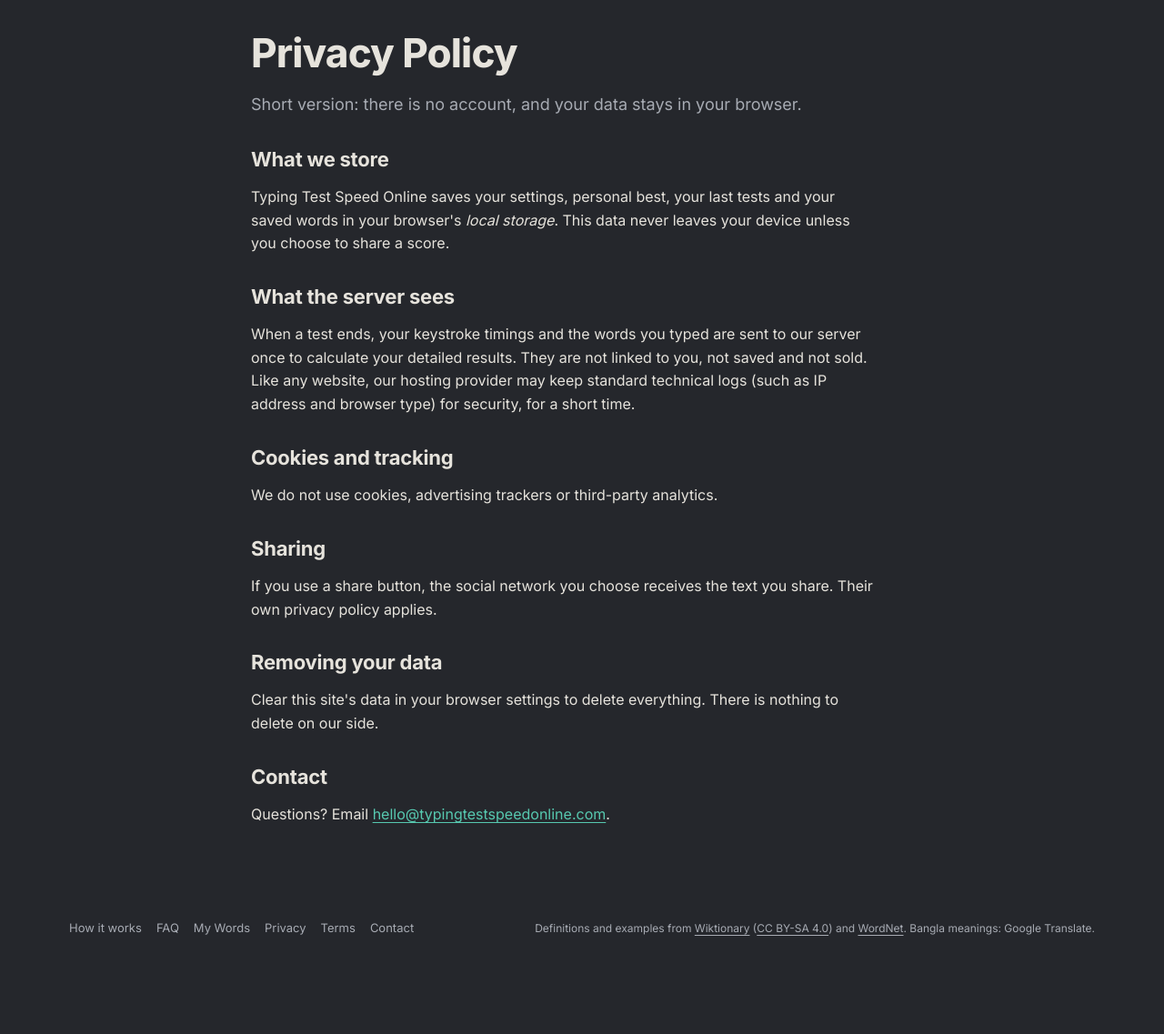
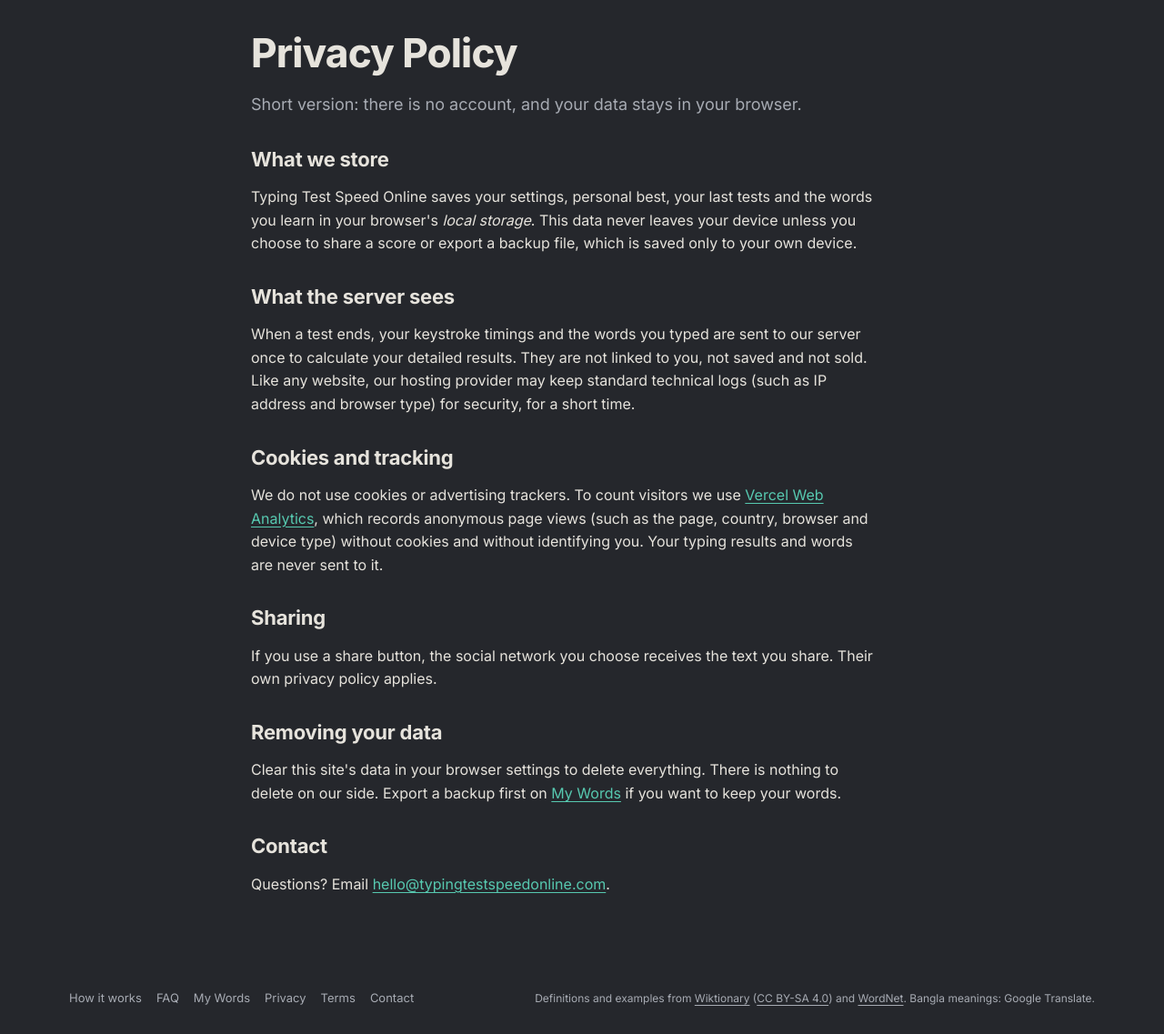
Before and after one commit to saifulislamshah/Typing-Test-Speed-Online, a FastAPI app: page /privacy in a window 1280 px wide. Shown: the part 76-1213 px from the top of the page at 91% size. Before the commit the page ends 1105 px from the top, so only its background shows below. Run offline with FastAPI, Linux system fonts and the light colour scheme; some libraries are stand-ins or nearby versions.

Commit message:
Auto-save learned words, backup export/import, analytics, fix progress chart

```diff
--- a/app/config.py
+++ b/app/config.py
@@ -10,6 +10,10 @@ APP_SHORT_NAME = "TypingTest"
 SITE_URL = os.environ.get("SITE_URL", "https://typingtestspeedonline.com").rstrip("/")
 # PLACEHOLDER: replace with a real, monitored address before launch.
 CONTACT_EMAIL = os.environ.get("CONTACT_EMAIL", "hello@typingtestspeedonline.com")
+# Vercel Web Analytics: anonymous visitor counts, no cookies. Vercel sets VERCEL=1, and the
+# script is served by Vercel from this site's own domain (/_vercel/insights/script.js), so
+# the strict CSP ('self') already allows it. Set ANALYTICS=0 to turn it off.
+ANALYTICS = os.environ.get("ANALYTICS", "1" if os.environ.get("VERCEL") == "1" else "0") == "1"
 
 LEVELS = ("easy", "medium", "hard")
 DEFAULT_LEVEL = "medium"
--- a/app/main.py
+++ b/app/main.py
@@ -137,6 +137,7 @@ def render(name: str, *, title: str, description: str, path: str, current: str =
         "HEADER": header,
         "FOOTER": PARTIALS["footer"],
         "THEME_SCRIPT": THEME_SCRIPT,
+        "ANALYTICS_SCRIPT": '\n<script defer src="/_vercel/insights/script.js"></script>' if config.ANALYTICS else "",
         "TITLE": html.escape(title),
         "DESCRIPTION": html.escape(description),
         "CANONICAL": config.SITE_URL + path,
--- a/app/static/css/main.css
+++ b/app/static/css/main.css
@@ -357,6 +357,14 @@ mark.hw { background: none; color: inherit; font-weight: 700; text-decoration: u
 .history th, .history td { text-align: left; padding: var(--s1) var(--s2) var(--s1) 0; border-bottom: 1px solid var(--border); white-space: nowrap; }
 .history th { font-size: 0.8125rem; color: var(--muted); font-weight: 650; }
 .mw-h { margin-top: var(--s4); }
+.backup { display: flex; flex-wrap: wrap; align-items: center; gap: var(--s1) var(--s3); margin: var(--s3) 0; padding: var(--s2) var(--s3); background: var(--surface); border-radius: var(--radius); }
+.backup-text { flex: 1 1 360px; margin: 0; color: var(--muted); font-size: 0.9375rem; }
+.backup-text strong { color: var(--text); }
+.backup-actions { display: flex; flex-wrap: wrap; gap: var(--s1); }
+.backup-status { flex-basis: 100%; margin: 0; color: var(--ok); font-weight: 600; font-size: 0.9375rem; }
+.backup-status:empty { display: none; }
+.mw-meta { margin: var(--s-half) 0 0; color: var(--muted); font: 400 0.8125rem var(--font-mono); }
+.mw-more { display: flex; margin: var(--s3) auto 0; }
 .mw-toolbar { display: flex; flex-wrap: wrap; gap: var(--s2); align-items: flex-end; margin: var(--s3) 0; }
 .field { display: grid; gap: var(--s-half); }
 .field.grow { flex: 1 1 240px; }
--- a/app/static/js/my-words.js
+++ b/app/static/js/my-words.js
@@ -1,4 +1,5 @@
-// My Words page: every saved word as a full card, with search, filters and practice.
+// My Words page: every learned word as a full card, with search, filters, practice,
+// progress and backup (export/import a JSON file).
 import { $, bnAllHtml, cap, esc, initTheme, sensesHtml, speakBtn, wireWordUi } from './util.js';
 import * as store from './storage.js';
 import { lineChart } from './chart.js';
@@ -6,16 +7,19 @@ import { lineChart } from './chart.js';
 initTheme();
 const list = $('#mw-list');
 wireWordUi(list);
+const PAGE = 48; // cards rendered at a time; "Show more" adds the next page
+let limit = PAGE;
+const fmtDate = (t) => new Date(t).toLocaleDateString(undefined, { month: 'short', day: 'numeric', year: 'numeric' });
 
 function render() {
-  const all = Object.values(store.getWords()).sort((a, b) => b.savedAt - a.savedAt);
+  const all = Object.values(store.getWords()).sort((a, b) => (b.lastAt || b.savedAt || 0) - (a.lastAt || a.savedAt || 0));
   const ws = store.wordStats();
   renderProgress();
   $('#mw-empty').hidden = all.length > 0;
   $('#mw-toolbar').hidden = all.length === 0;
   $('#mw-summary').textContent = all.length
-    ? `You saved ${ws.saved} word${ws.saved === 1 ? '' : 's'} - ${ws.needPractice ? `${ws.needPractice} still need practice.` : 'all practiced. Nice work!'}`
-    : 'Words you save after a test appear here, with every meaning and example.';
+    ? `You have learned ${ws.saved} word${ws.saved === 1 ? '' : 's'} - ${ws.needPractice ? `${ws.needPractice} still need practice.` : 'all practiced. Nice work!'}`
+    : 'Every word you learn in a test is added here automatically, with its meanings and examples.';
   const learning = all.filter((w) => !w.known).length;
   const practice = $('#mw-practice');
   practice.hidden = learning === 0;
@@ -27,17 +31,21 @@ function render() {
   const shown = all.filter(({ r, known }) =>
     (!level || r.level === level) &&
     (!status || (status === 'known') === !!known) &&
-    (!q || r.word.includes(q) || r.senses.some((s) => s.meaning.toLowerCase().includes(q))));
-  $('#mw-count').textContent = all.length ? `Showing ${shown.length} of ${all.length} words` : '';
-  list.innerHTML = shown.map(cardHtml).join('');
+    (!q || r.word.includes(q) || r.senses.some((s) => s.meaning.toLowerCase().includes(q)) ||
+      Object.values(r.bn || {}).some((m) => m.some((x) => x.includes(q)))));
+  const page = shown.slice(0, limit);
+  $('#mw-count').textContent = all.length ? `Showing ${page.length} of ${shown.length === all.length ? '' : `${shown.length} matching, `}${all.length} words` : '';
+  list.innerHTML = page.map(cardHtml).join('');
+  $('#mw-more').hidden = shown.length <= limit;
 }
 
-function cardHtml({ r, known }) {
+function cardHtml({ r, known, savedAt, seen }) {
   return `<li class="mw-card${known ? ' is-known' : ''}">
 <div class="wc-head"><h2 class="wc-word">${esc(r.word)}</h2><span class="pos-tag">${esc(r.level)}</span>${known ? '<span class="known-tag">Known</span>' : ''}</div>
 <div class="wc-pron">${r.ipa ? `<span class="ipa">${esc(r.ipa)}</span>` : ''}${speakBtn(r.word)}</div>
 ${bnAllHtml(r)}
 <p class="wc-meaning"><strong>${esc(cap(r.word))}</strong> means ${esc(r.senses[0].meaning)}.</p>
+<p class="mw-meta">${savedAt ? `Learned ${fmtDate(savedAt)}` : 'Learned'}${seen > 1 ? ` · typed ${seen} times` : ''}</p>
 <h3 class="ex-h">Meanings and examples</h3>${sensesHtml(r, r.senses)}
 <div class="mw-actions">
 <button type="button" class="btn btn-secondary btn-sm" data-known="${esc(r.id)}" aria-pressed="${known ? 'true' : 'false'}">${known ? 'Known ✓ (practice again)' : 'Mark as known'}</button>
@@ -60,7 +68,45 @@ list.addEventListener('click', (e) => {
     $('#mw-search').focus();
   }
 });
-for (const id of ['#mw-search', '#mw-level', '#mw-status']) $(id).addEventListener('input', render);
+for (const id of ['#mw-search', '#mw-level', '#mw-status']) $(id).addEventListener('input', () => { limit = PAGE; render(); });
+$('#mw-more').addEventListener('click', () => {
+  const first = list.children.length;
+  limit += PAGE;
+  render();
+  list.children[first]?.querySelector('button')?.focus(); // keep keyboard users at the new cards
+});
+
+// ---- backup
+const backupStatus = (msg) => { $('#backup-status').textContent = msg; };
+$('#export-btn').addEventListener('click', () => {
+  const data = store.exportData();
+  const blob = new Blob([JSON.stringify(data)], { type: 'application/json' });
+  const a = document.createElement('a');
+  a.href = URL.createObjectURL(blob);
+  a.download = `typing-test-backup-${new Date().toISOString().slice(0, 10)}.json`;
+  document.body.append(a);
+  a.click();
+  a.remove();
+  setTimeout(() => URL.revokeObjectURL(a.href), 1000);
+  const n = Object.keys(data.words).length;
+  backupStatus(`Backup saved: ${n} word${n === 1 ? '' : 's'} and ${data.history.length} test${data.history.length === 1 ? '' : 's'}.`);
+});
+$('#import-btn').addEventListener('click', () => $('#import-file').click());
+$('#import-file').addEventListener('change', async (e) => {
+  const file = e.target.files[0];
+  e.target.value = '';
+  if (!file) return;
+  try {
+    if (file.size > 10 * 1024 * 1024) throw new Error('That file is too large to be a backup.');
+    const res = store.importData(JSON.parse(await file.text()));
+    if (!res.ok) throw new Error('Could not save: browser storage is full or turned off.');
+    limit = PAGE;
+    render();
+    backupStatus(`Backup imported: ${res.added} new word${res.added === 1 ? '' : 's'}, ${res.total} in total, ${res.tests} test${res.tests === 1 ? '' : 's'} in your history.`);
+  } catch (err) {
+    backupStatus(err instanceof SyntaxError ? 'That file is not a valid backup.' : err.message);
+  }
+});
 
 // Personal best, totals and the last 10 tests.
 function renderProgress() {
--- a/app/static/js/results.js
+++ b/app/static/js/results.js
@@ -30,10 +30,9 @@ export class Results {
       this.dlg.querySelectorAll('.lw[hidden]').forEach((li) => (li.hidden = false));
       e.target.hidden = true;
     });
-    $('#save-words').addEventListener('click', () => this.save());
     $('#practice-again').addEventListener('click', () => {
       const picked = this.checked();
-      if (!picked.length) return;
+      if (!picked.length) { $('#save-status').textContent = 'Tick at least one word to practice.'; return; }
       this.dlg.close('practice');
       hooks.onPractice(picked);
     });
@@ -83,10 +82,8 @@ export class Results {
     $('#learned-list').innerHTML = this.learned.map((it, i) => learnedHtml(it, i, r.mode)).join('');
     $('#show-all').hidden = n <= SHOW_FIRST;
     $('#show-all').textContent = `Show all ${n} words`;
-    $('#save-words').hidden = $('#practice-again').hidden = !n;
-    $('#save-words').textContent = 'Save to My Words';
-    $('#save-words').classList.remove('is-done');
-    $('#save-status').textContent = '';
+    $('#practice-again').hidden = !n;
+    this.save();
 
     this.renderAnalysis(a);
 
@@ -130,14 +127,14 @@ export class Results {
     return this.learned.filter((it) => ids.has(it.rec.id));
   }
 
+  // Every learned word goes to My Words automatically.
   save() {
-    const picked = this.checked();
-    if (!picked.length) { $('#save-status').textContent = 'Select at least one word to save.'; return; }
-    const ok = saveWords(picked.map((it) => ({ rec: it.rec, typed: it.sentence })));
+    const n = this.learned.length;
+    if (!n) { $('#save-status').textContent = ''; return; }
+    const ok = saveWords(this.learned.map((it) => ({ rec: it.rec, typed: it.sentence })));
     $('#save-status').innerHTML = ok
-      ? `Saved ${picked.length} word${picked.length === 1 ? '' : 's'}. <a href="/my-words">Open My Words</a>`
-      : 'Could not save: browser storage is unavailable.';
-    if (ok) { $('#save-words').textContent = 'Saved ✓'; $('#save-words').classList.add('is-done'); }
+      ? `✓ ${n} word${n === 1 ? '' : 's'} added to <a href="/my-words">My Words</a>`
+      : 'Could not save your words: browser storage is full or turned off.';
     this.hooks.onSaved?.();
   }
 }
@@ -147,7 +144,7 @@ function learnedHtml(it, i, mode) {
   const sentence = mode === 'speed' ? rec.senses[0].examples[0] : it.sentence;
   const id = `lw-more-${i}`;
   return `<li class="lw"${i >= SHOW_FIRST ? ' hidden' : ''}>
-<div class="lw-head"><label><input type="checkbox" value="${esc(rec.id)}" checked><span class="sr-only">Save ${esc(rec.word)}</span></label>
+<div class="lw-head"><label><input type="checkbox" value="${esc(rec.id)}" checked><span class="sr-only">Practice ${esc(rec.word)} again</span></label>
 <span class="lw-word">${esc(rec.word)}</span>${rec.ipa ? `<span class="ipa muted">${esc(rec.ipa)}</span>` : ''}${speakBtn(rec.word)}</div>
 <p class="lw-meaning">${meaningSentence(rec, rec.senses[senseIndex(rec, sentence)])}</p>
 ${bnHtml(rec, rec.senses[senseIndex(rec, sentence)].pos)}
--- a/app/static/js/storage.js
+++ b/app/static/js/storage.js
@@ -28,15 +28,56 @@ export function addResult(r) {
   if (r.wpm > getBest()) set('best', r.wpm);
 }
 
-// words: { id: { r: record, typed: last sentence typed, savedAt, known, practiced } }
+// words: { id: { r: record, typed: last sentence typed, savedAt, lastAt, seen, known, practiced } }
+// Every word learned in a test is saved automatically. The whole library (about 5,100
+// words at ~600 characters each) fits well inside the ~5 MB localStorage quota.
 export const getWords = () => get('words', {});
 export function saveWords(entries) {
   const all = getWords();
+  const now = Date.now();
   for (const { rec, typed } of entries) {
-    const old = all[rec.id] || { savedAt: Date.now(), known: false, practiced: 0 };
-    all[rec.id] = { ...old, r: rec, typed: typed || old.typed || '' };
+    const old = all[rec.id] || { savedAt: now, known: false, practiced: 0, seen: 0 };
+    all[rec.id] = { ...old, r: rec, typed: typed || old.typed || '', lastAt: now, seen: (old.seen ?? 1) + 1 };
   }
   return set('words', all);
+}
+
+// ---- backup: one JSON file with everything this browser stores
+const BACKUP_APP = 'typingtestspeedonline';
+export const exportData = () => ({
+  app: BACKUP_APP, version: 1, exportedAt: new Date().toISOString(),
+  words: getWords(), history: getHistory(), best: getBest(), settings: getSettings(),
+});
+
+const isStr = (x) => typeof x === 'string';
+const validRec = (r, id) => r && r.id === id && isStr(r.word) && isStr(r.level) && Array.isArray(r.senses) && r.senses.length > 0 &&
+  r.senses.every((s) => s && isStr(s.pos) && isStr(s.label) && isStr(s.meaning) && Array.isArray(s.examples) && s.examples.every(isStr));
+const when = (w) => w.lastAt || w.savedAt || 0;
+
+// Merges a backup into this browser: nothing here is lost, newer data wins per word.
+export function importData(d) {
+  if (!d || d.app !== BACKUP_APP || typeof d.words !== 'object' || d.words === null) throw new Error('This is not a backup file from this site.');
+  const words = getWords();
+  let added = 0;
+  for (const [id, w] of Object.entries(d.words)) {
+    if (!w || !validRec(w.r, id)) continue;
+    const cur = words[id];
+    if (!cur) { words[id] = w; added++; continue; }
+    words[id] = {
+      ...(when(w) > when(cur) ? w : cur),
+      savedAt: Math.min(cur.savedAt || Infinity, w.savedAt || Infinity),
+      seen: Math.max(cur.seen || 1, w.seen || 1),
+      practiced: Math.max(cur.practiced || 0, w.practiced || 0),
+      known: !!(cur.known || w.known),
+    };
+  }
+  const ts = new Set();
+  const history = [...getHistory(), ...(Array.isArray(d.history) ? d.history : [])]
+    .filter((h) => h && typeof h.t === 'number' && typeof h.wpm === 'number' && !ts.has(h.t) && ts.add(h.t))
+    .sort((a, b) => b.t - a.t)
+    .slice(0, 50);
+  const ok = set('words', words) && set('history', history) && set('best', Math.max(getBest(), Number(d.best) || 0));
+  return { ok, added, total: Object.keys(words).length, tests: history.length };
 }
 export function updateWord(id, patch) {
   const all = getWords();
--- a/app/templates/_head.html
+++ b/app/templates/_head.html
@@ -6,7 +6,7 @@
 <link rel="canonical" href="{{CANONICAL}}">
 <meta name="color-scheme" content="dark light">
 <meta name="theme-color" content="#25272c">
-<script>{{THEME_SCRIPT}}</script>
+<script>{{THEME_SCRIPT}}</script>{{ANALYTICS_SCRIPT}}
 <link rel="preload" href="{{ASSETS}}/fonts/inter-var-latin.woff2" as="font" type="font/woff2" crossorigin>
 <link rel="preload" href="{{ASSETS}}/fonts/source-serif-4-var-latin.woff2" as="font" type="font/woff2" crossorigin>
 <link rel="stylesheet" href="{{ASSETS}}/css/main.css">
--- a/app/templates/index.html
+++ b/app/templates/index.html
@@ -106,8 +106,7 @@
       <ul class="learned-list" id="learned-list"></ul>
       <button type="button" class="link-btn" id="show-all" hidden>Show all</button>
       <div class="learned-actions">
-        <button type="button" class="btn btn-secondary" id="save-words">Save to My Words</button>
-        <button type="button" class="btn btn-secondary" id="practice-again">Practice these words again</button>
+        <button type="button" class="btn btn-secondary" id="practice-again">Practice the ticked words again</button>
         <p class="save-status" id="save-status" role="status"></p>
       </div>
     </section>
--- a/app/templates/my-words.html
+++ b/app/templates/my-words.html
@@ -8,18 +8,27 @@
 {{HEADER}}
 <main id="main" class="wrap page">
   <h1>My Words</h1>
-  <p class="lede" id="mw-summary">Words you save after a test appear here, with every meaning and example.</p>
-  <p class="note">Your words are saved in this browser - clearing site data will remove them.</p>
+  <p class="lede" id="mw-summary">Every word you learn in a test is added here automatically, with its meanings and examples.</p>
+
+  <div class="backup" aria-labelledby="backup-title">
+    <p class="backup-text"><strong id="backup-title">Saved in this browser only.</strong> Clearing site data removes it. Keep a backup file, or use one to move your words to another device or browser.</p>
+    <div class="backup-actions">
+      <button type="button" class="btn btn-secondary btn-sm" id="export-btn">Export backup</button>
+      <button type="button" class="btn btn-ghost btn-sm" id="import-btn">Import backup</button>
+      <input type="file" id="import-file" accept=".json,application/json" hidden>
+    </div>
+    <p class="backup-status" id="backup-status" role="status"></p>
+  </div>
 
   <section class="progress" id="progress" aria-labelledby="progress-title" hidden>
     <h2 id="progress-title">Your progress</h2>
     <div class="progress-grid">
       <div class="progress-tile"><span class="stat-num" id="pb-wpm">0</span><span class="stat-label">personal best WPM</span></div>
-      <div class="progress-tile"><span class="stat-num" id="saved-count">0</span><span class="stat-label">saved words</span></div>
+      <div class="progress-tile"><span class="stat-num" id="saved-count">0</span><span class="stat-label">words learned</span></div>
       <div class="progress-tile"><span class="stat-num" id="tests-count">0</span><span class="stat-label">tests taken</span></div>
     </div>
     <h3 class="small-h">Last 10 tests</h3>
-    <div class="history-chart" id="history-chart"></div>
+    <div class="chart history-chart" id="history-chart"></div>
     <div class="table-wrap">
       <table class="history">
         <thead><tr><th scope="col">Date</th><th scope="col">WPM</th><th scope="col">Accuracy</th><th scope="col">Words learned</th><th scope="col">Length</th></tr></thead>
@@ -28,7 +37,7 @@
     </div>
   </section>
 
-  <h2 class="mw-h" id="mw-h">Saved words</h2>
+  <h2 class="mw-h" id="mw-h">Your words</h2>
 
   <div class="mw-toolbar" id="mw-toolbar" hidden>
     <div class="field grow">
@@ -56,11 +65,12 @@
   </div>
 
   <div class="empty-state" id="mw-empty" hidden>
-    <p>Words you learn during tests will appear here. Start a 1-minute test.</p>
+    <p>Words you learn during tests appear here automatically. Start a 1-minute test.</p>
     <a class="btn btn-primary btn-lg" href="/">Start a 1-minute test</a>
   </div>
   <p class="mw-count" id="mw-count" role="status"></p>
   <ul class="mw-list" id="mw-list"></ul>
+  <button type="button" class="btn btn-secondary mw-more" id="mw-more" hidden>Show more words</button>
 </main>
 {{FOOTER}}
 </body>
--- a/app/templates/privacy.html
+++ b/app/templates/privacy.html
@@ -10,15 +10,15 @@
   <h1>Privacy Policy</h1>
   <p class="lede">Short version: there is no account, and your data stays in your browser.</p>
   <h2>What we store</h2>
-  <p>{{APP_NAME}} saves your settings, personal best, your last tests and your saved words in your browser's <em>local storage</em>. This data never leaves your device unless you choose to share a score.</p>
+  <p>{{APP_NAME}} saves your settings, personal best, your last tests and the words you learn in your browser's <em>local storage</em>. This data never leaves your device unless you choose to share a score or export a backup file, which is saved only to your own device.</p>
   <h2>What the server sees</h2>
   <p>When a test ends, your keystroke timings and the words you typed are sent to our server once to calculate your detailed results. They are not linked to you, not saved and not sold. Like any website, our hosting provider may keep standard technical logs (such as IP address and browser type) for security, for a short time.</p>
   <h2>Cookies and tracking</h2>
-  <p>We do not use cookies, advertising trackers or third-party analytics.</p>
+  <p>We do not use cookies or advertising trackers. To count visitors we use <a href="https://vercel.com/docs/analytics/privacy-policy">Vercel Web Analytics</a>, which records anonymous page views (such as the page, country, browser and device type) without cookies and without identifying you. Your typing results and words are never sent to it.</p>
   <h2>Sharing</h2>
   <p>If you use a share button, the social network you choose receives the text you share. Their own privacy policy applies.</p>
   <h2>Removing your data</h2>
-  <p>Clear this site's data in your browser settings to delete everything. There is nothing to delete on our side.</p>
+  <p>Clear this site's data in your browser settings to delete everything. There is nothing to delete on our side. Export a backup first on <a href="/my-words">My Words</a> if you want to keep your words.</p>
   <h2>Contact</h2>
   <p>Questions? Email <a href="mailto:{{CONTACT_EMAIL}}">{{CONTACT_EMAIL}}</a>.</p>
 </main>
```
Also changed, not shown: DECISIONS.md (+3 -0 lines), app/content.py (+8 -4 lines), tests/e2e/test_smoke.py (+48 -2 lines), tests/test_api.py (+13 -0 lines).
